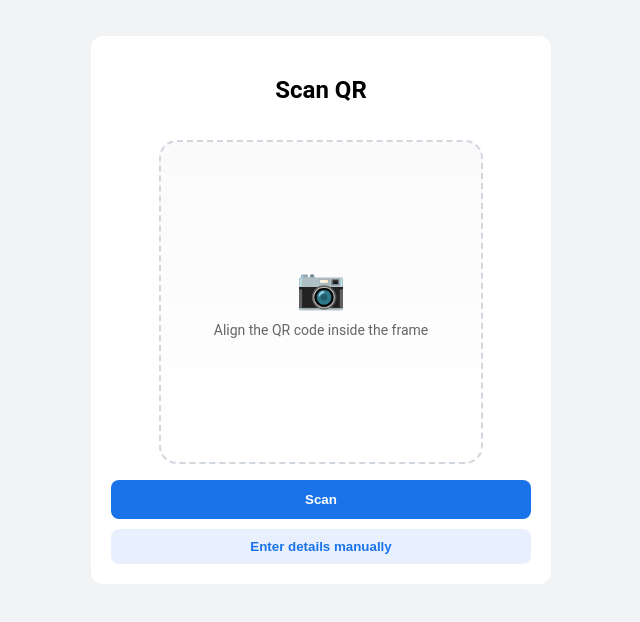
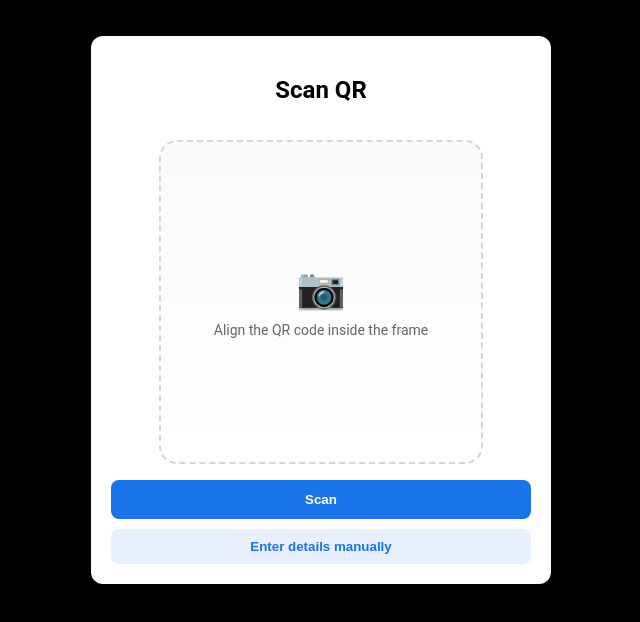
Before and after one commit to Monish892/Payment-integration, a React (Create React App) app in the folder frontend/: page / in a window 1280 px wide. Shown: the top 622 px of the page, without its empty margins (319-959 px from the left). Built offline with nearby package versions, Linux system fonts and the light colour scheme.

Commit message:
Update CSS for layout and styling improvements

```diff
--- a/frontend/src/index.css
+++ b/frontend/src/index.css
@@ -1,3 +1,11 @@
+html, body, #root {
+  height: 100%;
+  margin: 0;
+  padding: 0;
+  background: #000;
+}
+
+
 body { font-family: 'Google Sans', 'Roboto', Arial, sans-serif; background:#f1f3f4 }
 .container { max-width:420px; margin:40px auto; background:#fff; padding:20px; border-radius:12px }
 .pay-btn { width:100%; background:#1a73e8; color:white; padding:12px; border:none; border-radius:8px; font-weight:600; cursor:pointer }
```
